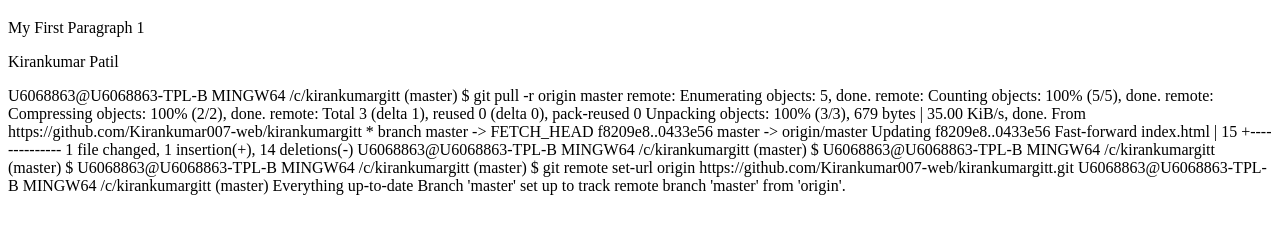
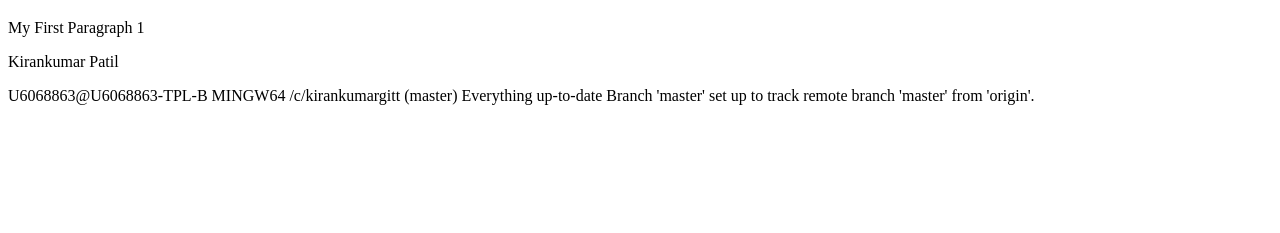
Before and after one commit to Kirankumar007-web/kirankumargitt, a plain HTML site: page index_new.html in a window 1280 px wide. Shown: the part 61-294 px from the top of the page. Drawn offline with Linux system fonts and the light colour scheme.

Commit message:
Update index_new.html

```diff
--- a/index_new.html
+++ b/index_new.html
@@ -10,31 +10,6 @@
                 <p>My First Paragraph 1</p>
                 <p>Kirankumar Patil</p>
                 <p>U6068863@U6068863-TPL-B MINGW64 /c/kirankumargitt (master)
-$ git pull -r origin master
-remote: Enumerating objects: 5, done.
-remote: Counting objects: 100% (5/5), done.
-remote: Compressing objects: 100% (2/2), done.
-remote: Total 3 (delta 1), reused 0 (delta 0), pack-reused 0
-Unpacking objects: 100% (3/3), 679 bytes | 35.00 KiB/s, done.
-From https://github.com/Kirankumar007-web/kirankumargitt
- * branch            master     -> FETCH_HEAD
-   f8209e8..0433e56  master     -> origin/master
-Updating f8209e8..0433e56
-Fast-forward
- index.html | 15 +--------------
- 1 file changed, 1 insertion(+), 14 deletions(-)
-
-U6068863@U6068863-TPL-B MINGW64 /c/kirankumargitt (master)
-$
-
-U6068863@U6068863-TPL-B MINGW64 /c/kirankumargitt (master)
-$
-
-U6068863@U6068863-TPL-B MINGW64 /c/kirankumargitt (master)
-$ git remote set-url origin https://github.com/Kirankumar007-web/kirankumargitt.git
-
-U6068863@U6068863-TPL-B MINGW64 /c/kirankumargitt (master)
-
 Everything up-to-date
 Branch 'master' set up to track remote branch 'master' from 'origin'.</p>
         </body>
```
